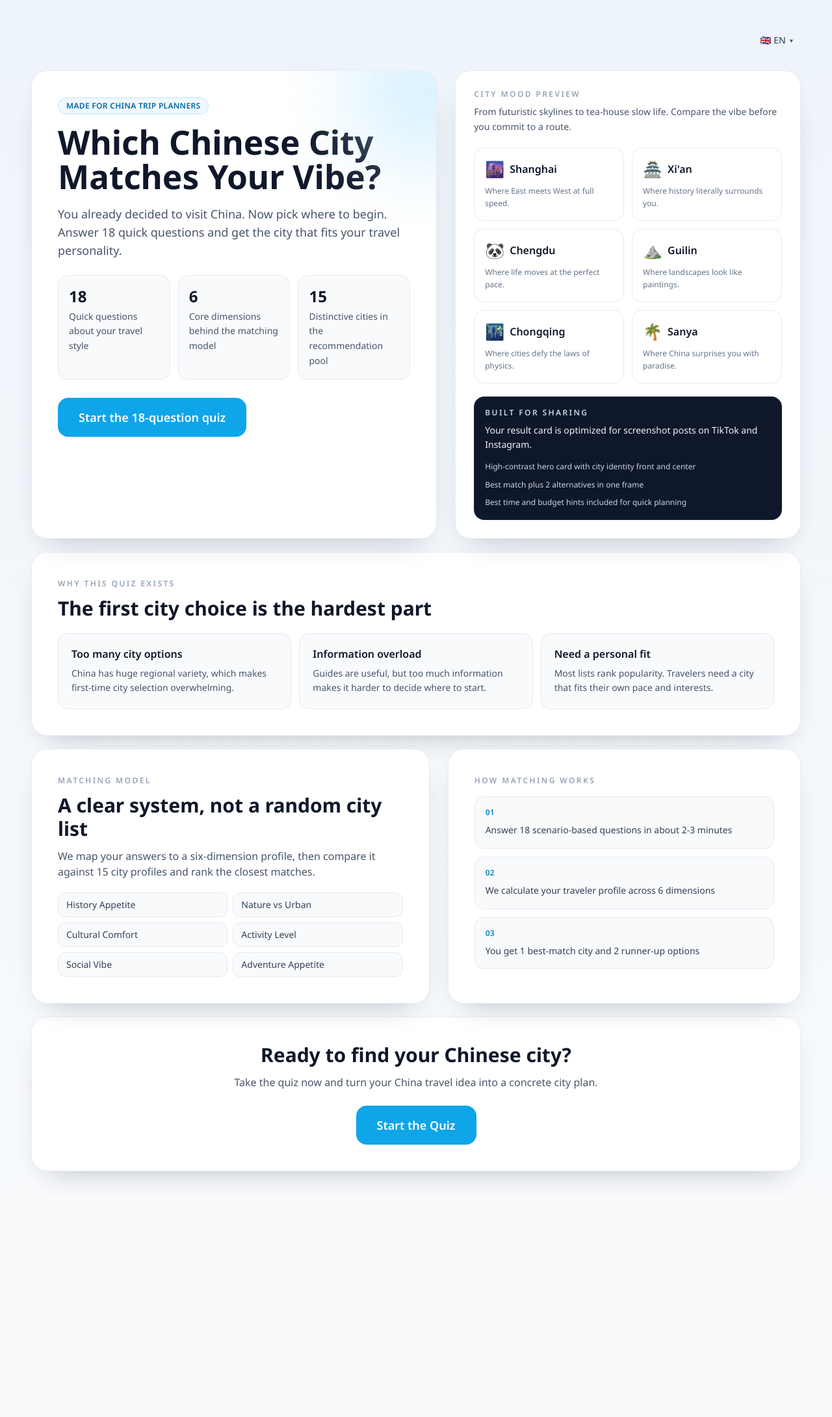
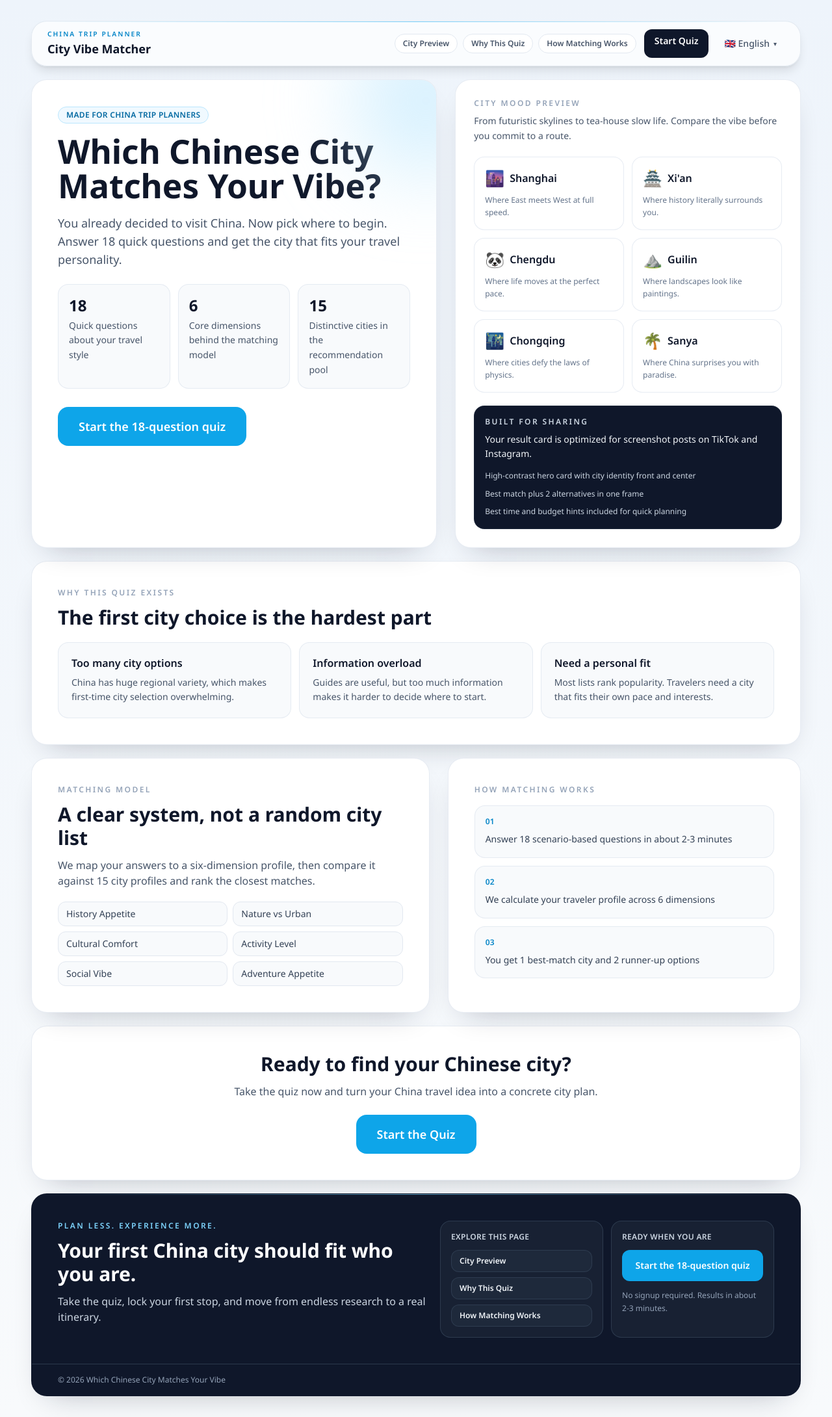
Before and after one commit to huangli1279/city-in-china-to-visit, a React (Vite) app: page /en in a window 1280 px wide. Shown: the whole page at 65% size. Before the commit the page ends 1842 px from the top, so only its background shows below. Built offline with nearby package versions, Linux system fonts and the light colour scheme.

Commit message:
feat: refine landing language UX and add headers for quiz/result

```diff
--- a/src/components/LanguageSwitcher.tsx
+++ b/src/components/LanguageSwitcher.tsx
@@ -55,7 +55,7 @@ export default function LanguageSwitcher() {
     <div ref={ref} className="relative flex-shrink-0">
       <button
         onClick={() => setOpen((o) => !o)}
-        className="focus-ring flex min-h-[44px] items-center gap-1 rounded-lg px-3 py-2 text-sm font-medium text-slate-600 transition-colors hover:bg-slate-100 hover:text-slate-900"
+        className="focus-ring flex min-h-[44px] items-center gap-1 whitespace-nowrap rounded-lg px-3 py-2 text-sm font-medium text-slate-600 transition-colors hover:bg-slate-100 hover:text-slate-900"
         aria-haspopup="listbox"
         aria-expanded={open}
         aria-label={t('language.switcher')}
@@ -67,7 +67,7 @@ export default function LanguageSwitcher() {
       {open && (
         <div
           role="listbox"
-          className="absolute right-0 top-full z-50 mt-1 min-w-[108px] rounded-xl border border-slate-200 bg-white py-1 shadow-lg"
+          className="absolute right-0 top-full z-50 mt-1 min-w-[156px] rounded-xl border border-slate-200 bg-white py-1 shadow-lg"
         >
           {LANGUAGE_CODES.map((code) => (
             <button
@@ -75,7 +75,7 @@ export default function LanguageSwitcher() {
               role="option"
               aria-selected={code === normalizedLang}
               onClick={() => handleSelect(code)}
-              className={`focus-ring w-full px-4 py-2.5 text-left text-sm transition-colors ${
+              className={`focus-ring w-full whitespace-nowrap px-4 py-2.5 text-left text-sm transition-colors ${
                 code === normalizedLang
                   ? 'font-semibold text-sky-600 bg-sky-50'
                   : 'text-slate-700 hover:bg-slate-50'
--- a/src/locales/en/common.json
+++ b/src/locales/en/common.json
@@ -51,7 +51,25 @@
     "modelStep3": "You get 1 best-match city and 2 runner-up options",
     "finalCtaTitle": "Ready to find your Chinese city?",
     "finalCtaSubtitle": "Take the quiz now and turn your China travel idea into a concrete city plan.",
-    "finalCta": "Start the Quiz"
+    "finalCta": "Start the Quiz",
+    "header": {
+      "brandEyebrow": "China Trip Planner",
+      "brandName": "City Vibe Matcher",
+      "navPreview": "City Preview",
+      "navPain": "Why This Quiz",
+      "navModel": "How Matching Works",
+      "cta": "Start Quiz"
+    },
+    "footer": {
+      "eyebrow": "Plan less. Experience more.",
+      "title": "Your first China city should fit who you are.",
+      "subtitle": "Take the quiz, lock your first stop, and move from endless research to a real itinerary.",
+      "jumpTitle": "Explore this page",
+      "nextTitle": "Ready when you are",
+      "cta": "Start the 18-question quiz",
+      "disclaimer": "No signup required. Results in about 2-3 minutes.",
+      "copyright": "Which Chinese City Matches Your Vibe"
+    }
   },
   "quiz": {
     "progress": "Question {{current}} / {{total}}",
@@ -76,10 +94,10 @@
     "quickFacts": "Trip snapshot"
   },
   "language": {
-    "en": "🇬🇧 EN",
-    "zh-CN": "🇨🇳 ZH",
-    "ja": "🇯🇵 JA",
-    "ko": "🇰🇷 KO",
+    "en": "🇬🇧 English",
+    "zh-CN": "🇨🇳 中文",
+    "ja": "🇯🇵 日本語",
+    "ko": "🇰🇷 한국어",
     "switcher": "Switch language"
   }
 }
--- a/src/locales/ja/common.json
+++ b/src/locales/ja/common.json
@@ -51,7 +51,25 @@
     "modelStep3": "最適な1都市と候補2都市を表示",
     "finalCtaTitle": "あなたの中国旅行の都市を見つけますか？",
     "finalCtaSubtitle": "今すぐ診断して「中国に行きたい」を具体的な都市プランに変えましょう。",
-    "finalCta": "クイズを始める"
+    "finalCta": "クイズを始める",
+    "header": {
+      "brandEyebrow": "中国旅行プランナー",
+      "brandName": "City Vibe Matcher",
+      "navPreview": "都市プレビュー",
+      "navPain": "この診断が必要な理由",
+      "navModel": "マッチングの仕組み",
+      "cta": "クイズ開始"
+    },
+    "footer": {
+      "eyebrow": "迷う時間を減らし、旅を増やす。",
+      "title": "最初の中国の都市は、あなたに合う場所を選ぶべきです。",
+      "subtitle": "診断で最初の行き先を決めて、情報収集だけの状態から実際の旅程へ進みましょう。",
+      "jumpTitle": "このページを見る",
+      "nextTitle": "準備ができたら",
+      "cta": "18問クイズを始める",
+      "disclaimer": "登録不要。約2-3分で結果が出ます。",
+      "copyright": "あなたにぴったりの中国の都市は？"
+    }
   },
   "quiz": {
     "progress": "質問 {{current}} / {{total}}",
@@ -76,10 +94,10 @@
     "quickFacts": "旅の要点"
   },
   "language": {
-    "en": "🇬🇧 EN",
-    "zh-CN": "🇨🇳 ZH",
-    "ja": "🇯🇵 JA",
-    "ko": "🇰🇷 KO",
+    "en": "🇬🇧 English",
+    "zh-CN": "🇨🇳 中文",
+    "ja": "🇯🇵 日本語",
+    "ko": "🇰🇷 한국어",
     "switcher": "言語を切り替える"
   }
 }
--- a/src/locales/ko/common.json
+++ b/src/locales/ko/common.json
@@ -51,7 +51,25 @@
     "modelStep3": "최적 도시 1개와 대안 2개 제공",
     "finalCtaTitle": "이제 내 중국 도시를 찾아볼까요?",
     "finalCtaSubtitle": "지금 시작해서 '중국에 가고 싶다'를 구체적인 도시 계획으로 바꿔보세요.",
-    "finalCta": "퀴즈 시작하기"
+    "finalCta": "퀴즈 시작하기",
+    "header": {
+      "brandEyebrow": "중국 여행 플래너",
+      "brandName": "City Vibe Matcher",
+      "navPreview": "도시 미리보기",
+      "navPain": "이 퀴즈가 필요한 이유",
+      "navModel": "매칭 방식",
+      "cta": "퀴즈 시작"
+    },
+    "footer": {
+      "eyebrow": "고민은 줄이고, 여행은 앞당기세요.",
+      "title": "첫 중국 도시는 내 여행 성향에 맞아야 합니다.",
+      "subtitle": "퀴즈로 첫 목적지를 정하고, 끝없는 검색에서 실제 일정으로 넘어가세요.",
+      "jumpTitle": "이 페이지 둘러보기",
+      "nextTitle": "준비되면 시작",
+      "cta": "18문항 퀴즈 시작",
+      "disclaimer": "회원가입 없이 약 2-3분 안에 결과를 확인할 수 있습니다.",
+      "copyright": "나에게 맞는 중국 도시는?"
+    }
   },
   "quiz": {
     "progress": "질문 {{current}} / {{total}}",
@@ -76,10 +94,10 @@
     "quickFacts": "여행 요약"
   },
   "language": {
-    "en": "🇬🇧 EN",
-    "zh-CN": "🇨🇳 ZH",
-    "ja": "🇯🇵 JA",
-    "ko": "🇰🇷 KO",
+    "en": "🇬🇧 English",
+    "zh-CN": "🇨🇳 中文",
+    "ja": "🇯🇵 日本語",
+    "ko": "🇰🇷 한국어",
     "switcher": "언어 전환"
   }
 }
--- a/src/locales/zh-CN/common.json
+++ b/src/locales/zh-CN/common.json
@@ -51,7 +51,25 @@
     "modelStep3": "返回 1 个最佳匹配城市和 2 个备选城市",
     "finalCtaTitle": "准备好找到你的中国城市了吗？",
     "finalCtaSubtitle": "现在开始测试，把“想去中国”变成明确的城市计划。",
-    "finalCta": "开始测试"
+    "finalCta": "开始测试",
+    "header": {
+      "brandEyebrow": "中国旅行决策工具",
+      "brandName": "City Vibe Matcher",
+      "navPreview": "城市预览",
+      "navPain": "为什么做这份测试",
+      "navModel": "匹配机制",
+      "cta": "开始测试"
+    },
+    "footer": {
+      "eyebrow": "少做功课，更快出发。",
+      "title": "你的第一座中国城市，应该和你的旅行性格匹配。",
+      "subtitle": "完成测试，锁定第一站，把反复纠结变成可执行的行程计划。",
+      "jumpTitle": "继续浏览本页",
+      "nextTitle": "准备好了就开始",
+      "cta": "开始 18 题测试",
+      "disclaimer": "无需注册，约 2-3 分钟即可得到结果。",
+      "copyright": "哪座中国城市最适合你"
+    }
   },
   "quiz": {
     "progress": "第 {{current}} 题 / 共 {{total}} 题",
@@ -76,10 +94,10 @@
     "quickFacts": "行程速览"
   },
   "language": {
-    "en": "🇬🇧 EN",
-    "zh-CN": "🇨🇳 ZH",
-    "ja": "🇯🇵 JA",
-    "ko": "🇰🇷 KO",
+    "en": "🇬🇧 English",
+    "zh-CN": "🇨🇳 中文",
+    "ja": "🇯🇵 日本語",
+    "ko": "🇰🇷 한국어",
     "switcher": "切换语言"
   }
 }
--- a/src/pages/HomePage.tsx
+++ b/src/pages/HomePage.tsx
@@ -1,5 +1,5 @@
 import { useEffect } from 'react'
-import { useNavigate, useParams } from 'react-router-dom'
+import { Link, useNavigate, useParams } from 'react-router-dom'
 import { useTranslation } from 'react-i18next'
 import LanguageSwitcher from '../components/LanguageSwitcher'
 import { cities } from '../data/cities'
@@ -39,6 +39,12 @@ export default function HomePage() {
   const painPoints = Array.isArray(painPointsRaw) ? painPointsRaw : []
   const modelDimensions = Array.isArray(modelDimensionsRaw) ? modelDimensionsRaw : []
   const sharePoints = Array.isArray(sharePointsRaw) ? sharePointsRaw : []
+  const currentYear = new Date().getFullYear()
+  const headerLinks = [
+    { href: '#landing-preview', label: t('home.header.navPreview') },
+    { href: '#landing-pain', label: t('home.header.navPain') },
+    { href: '#landing-model', label: t('home.header.navModel') },
+  ]
 
   const cityTranslations = t('cities', {
     ns: 'cities',
@@ -49,16 +55,46 @@ export default function HomePage() {
     trackEvent('view_landing', { lang })
   }, [lang])
 
-  function goToQuiz(section: 'hero' | 'final') {
+  function goToQuiz(section: 'header' | 'hero' | 'final' | 'footer') {
     trackEvent('click_start_quiz', { lang, section })
     navigate(`/${lang}/quiz`)
   }
 
   return (
-    <main className="min-h-dvh py-6 sm:py-8 lg:py-10">
-      <div className="mb-4 flex justify-end lg:mb-6">
-        <LanguageSwitcher />
-      </div>
+    <main className="min-h-dvh py-4 sm:py-6 lg:py-8">
+      <header className="sticky top-3 z-20 mb-5">
+        <div className="surface-card relative overflow-visible border-slate-200/90 bg-white/85 px-4 py-3 shadow-lg backdrop-blur-sm supports-[backdrop-filter]:bg-white/70 sm:px-5 lg:px-6">
+          <div className="pointer-events-none absolute inset-x-0 top-0 h-px bg-gradient-to-r from-transparent via-sky-300 to-transparent" />
+          <div className="flex flex-wrap items-center gap-3">
+            <Link to={`/${lang}`} className="mr-auto min-w-0">
+              <p className="text-[0.64rem] font-semibold uppercase tracking-[0.2em] text-sky-600">
+                {t('home.header.brandEyebrow')}
+              </p>
+              <p className="truncate text-base font-bold text-slate-900 sm:text-lg">{t('home.header.brandName')}</p>
+            </Link>
+
+            <nav className="hidden items-center gap-2 lg:flex">
+              {headerLinks.map((link) => (
+                <a
+                  key={link.href}
+                  href={link.href}
+                  className="focus-ring rounded-full border border-slate-200 bg-white px-3 py-1.5 text-xs font-semibold text-slate-600 transition-colors hover:border-sky-300 hover:text-sky-700"
+                >
+                  {link.label}
+                </a>
+              ))}
+            </nav>
+
+            <button
+              onClick={() => goToQuiz('header')}
+              className="focus-ring hidden min-h-[44px] rounded-xl bg-slate-900 px-4 py-2 text-sm font-semibold text-white transition-colors hover:bg-slate-800 active:bg-slate-950 md:inline-flex"
+            >
+              {t('home.header.cta')}
+            </button>
+            <LanguageSwitcher />
+          </div>
+        </div>
+      </header>
 
       <div className="grid gap-5 lg:grid-cols-[minmax(0,1.08fr)_minmax(0,0.92fr)] lg:gap-7">
         <section className="surface-card relative overflow-hidden p-6 sm:p-8 lg:p-10">
@@ -98,7 +134,7 @@ export default function HomePage() {
           </button>
         </section>
 
-        <aside className="surface-card p-5 sm:p-6 lg:p-7">
+        <aside id="landing-preview" className="surface-card scroll-mt-28 p-5 sm:p-6 lg:p-7">
           <p className="text-xs font-semibold uppercase tracking-[0.2em] text-slate-400">
             {t('home.desktopPreviewTitle')}
           </p>
@@ -135,7 +171,7 @@ export default function HomePage() {
         </aside>
       </div>
 
-      <section className="surface-card mt-5 p-6 sm:p-8 lg:p-10">
+      <section id="landing-pain" className="surface-card scroll-mt-28 mt-5 p-6 sm:p-8 lg:p-10">
         <p className="text-xs font-semibold uppercase tracking-[0.2em] text-slate-400">{t('home.painEyebrow')}</p>
         <h2 className="mt-3 text-2xl font-bold leading-tight text-slate-900 sm:text-3xl">{t('home.painTitle')}</h2>
         <div className="mt-5 grid gap-3 md:grid-cols-3">
@@ -148,7 +184,10 @@ export default function HomePage() {
         </div>
       </section>
 
-      <section className="mt-5 grid gap-5 lg:grid-cols-[minmax(0,1.06fr)_minmax(0,0.94fr)] lg:gap-7">
+      <section
+        id="landing-model"
+        className="scroll-mt-28 mt-5 grid gap-5 lg:grid-cols-[minmax(0,1.06fr)_minmax(0,0.94fr)] lg:gap-7"
+      >
         <article className="surface-card p-6 sm:p-8 lg:p-10">
           <p className="text-xs font-semibold uppercase tracking-[0.2em] text-slate-400">{t('home.modelEyebrow')}</p>
           <h2 className="mt-3 text-2xl font-bold leading-tight text-slate-900 sm:text-3xl">{t('home.modelTitle')}</h2>
@@ -185,6 +224,48 @@ export default function HomePage() {
           {t('home.finalCta')}
         </button>
       </section>
+
+      <footer className="surface-card mt-5 overflow-hidden border-slate-900/90 bg-slate-900 text-slate-200">
+        <div className="pointer-events-none h-px w-full bg-gradient-to-r from-transparent via-sky-300/70 to-transparent" />
+        <div className="grid gap-5 p-6 sm:p-8 lg:grid-cols-[minmax(0,1.05fr)_minmax(0,0.95fr)] lg:p-10">
+          <section>
+            <p className="text-xs font-semibold uppercase tracking-[0.2em] text-sky-300">{t('home.footer.eyebrow')}</p>
+            <h2 className="mt-3 text-2xl font-bold leading-tight text-white sm:text-3xl">{t('home.footer.title')}</h2>
+            <p className="mt-3 max-w-xl text-sm leading-relaxed text-slate-300 sm:text-base">{t('home.footer.subtitle')}</p>
+          </section>
+
+          <div className="grid gap-3 sm:grid-cols-2">
+            <section className="rounded-2xl border border-slate-700/80 bg-slate-800/60 p-4">
+              <p className="text-xs font-semibold uppercase tracking-wide text-slate-300">{t('home.footer.jumpTitle')}</p>
+              <div className="mt-3 grid gap-2">
+                {headerLinks.map((link) => (
+                  <a
+                    key={`footer-${link.href}`}
+                    href={link.href}
+                    className="focus-ring rounded-xl border border-slate-700/80 bg-slate-800 px-3 py-2 text-xs font-semibold text-slate-100 transition-colors hover:border-sky-300/70 hover:text-sky-100"
+                  >
+                    {link.label}
+                  </a>
+                ))}
+              </div>
+            </section>
+
+            <section className="rounded-2xl border border-slate-700/80 bg-slate-800/60 p-4">
+              <p className="text-xs font-semibold uppercase tracking-wide text-slate-300">{t('home.footer.nextTitle')}</p>
+              <button
+                onClick={() => goToQuiz('footer')}
+                className="focus-ring mt-3 min-h-[48px] w-full rounded-xl bg-sky-500 px-4 py-3 text-sm font-semibold text-white transition-colors hover:bg-sky-400 active:bg-sky-600"
+              >
+                {t('home.footer.cta')}
+              </button>
+              <p className="mt-3 text-xs leading-relaxed text-slate-400">{t('home.footer.disclaimer')}</p>
+            </section>
+          </div>
+        </div>
+        <div className="border-t border-slate-700/80 px-6 py-4 text-xs text-slate-400 sm:px-8 lg:px-10">
+          © {currentYear} {t('home.footer.copyright')}
+        </div>
+      </footer>
     </main>
   )
 }
```
Also changed, not shown: src/pages/QuizPage.tsx (+19 -4 lines), src/pages/ResultPage.tsx (+20 -5 lines), 3 other files (tests, documents, lock files or other folders).
